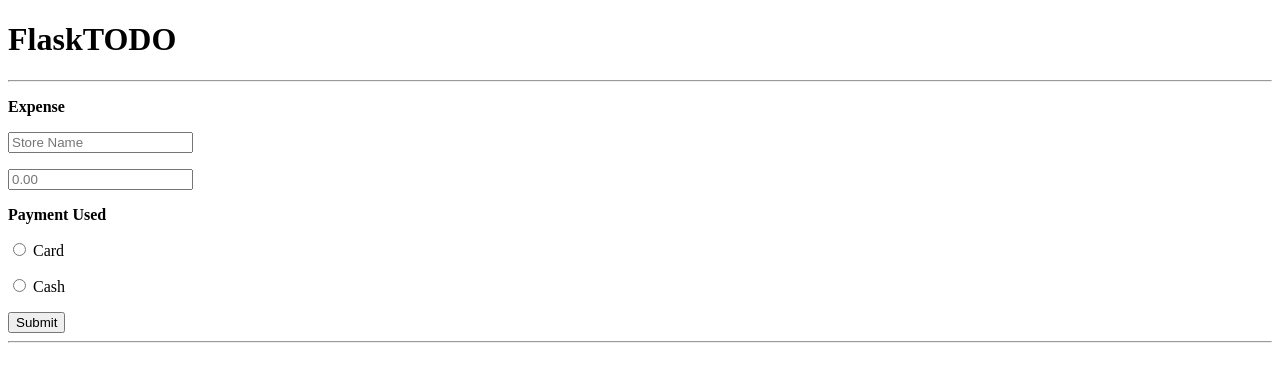
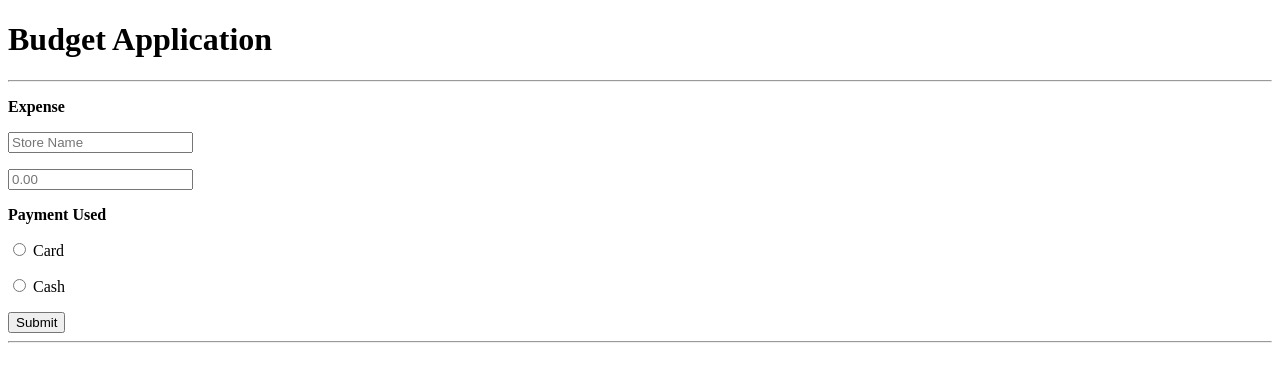
Before and after one commit to opee2012/Budget_Project, a Flask app: template templates/test.html in a window 1280 px wide. Shown: the top 382 px of the page. Run offline with Flask 2, Linux system fonts and the light colour scheme; the template is opened without the code that fills it, so the values that code supplies are empty.

Commit message:
Changed typos

```diff
--- a/templates/test.html
+++ b/templates/test.html
@@ -2,7 +2,7 @@
 <html lang="en">
 <head>
     <meta charset="UTF-8">
-    <title>FlaskApp</title>
+    <title>BudgetApp</title>
     <style>
         .expense {
             padding: 20px;
@@ -12,7 +12,7 @@
     </style>
 </head>
 <body>
-    <h1>FlaskTODO</h1>
+    <h1>Budget Application</h1>
     <hr>
     <div class="content">
     <form method="post">
```
